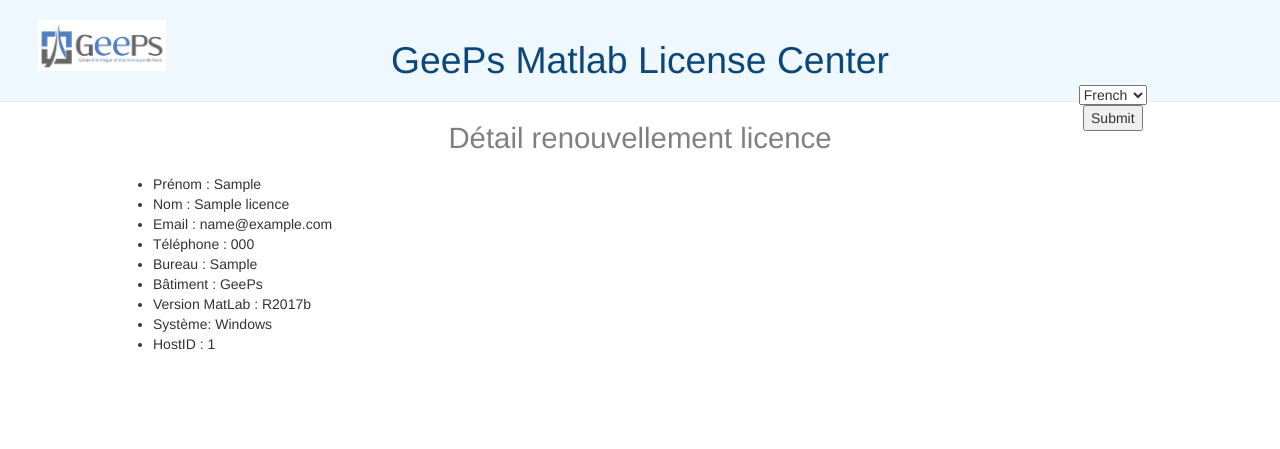
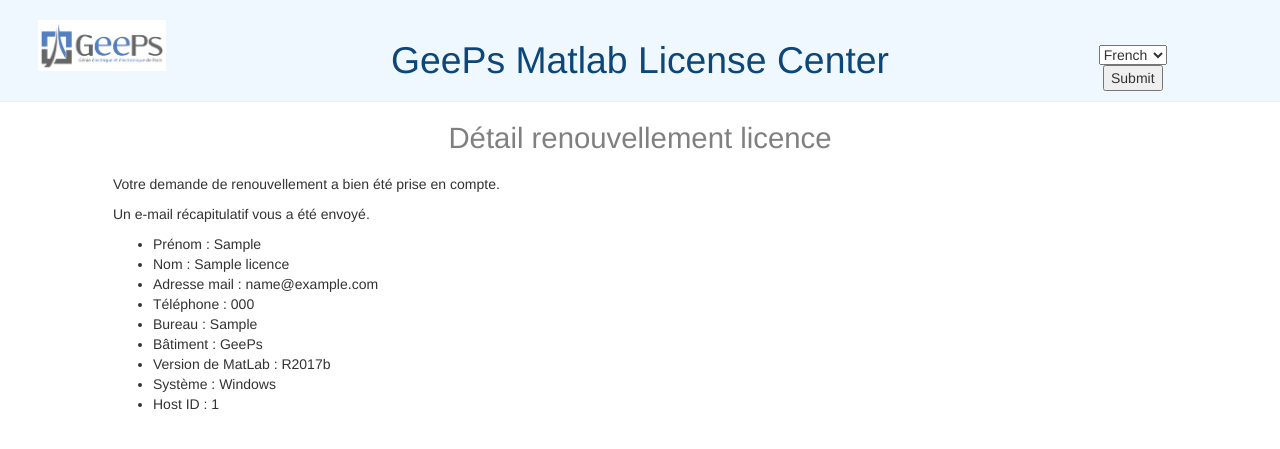
Before and after one commit to leonie-boullier/geeps, a Django app: page /licence/1/ in a window 1280 px wide. Shown: the top 449 px of the page. Run offline with Django 3.2, Linux system fonts and the light colour scheme; tables that the repository leaves empty hold one stand-in row (values such as "Sample post"); parts of the project's set-up code (start-up, migrations or seed data) failed here and were passed over; some libraries are stand-ins or nearby versions.

Commit message:
Design pdf

```diff
--- a/matLab/templates/matLab/licence_details.html
+++ b/matLab/templates/matLab/licence_details.html
@@ -2,66 +2,18 @@
 {% load i18n %}
 
 {% block content %}
-	<style>
-	.page-header {
-	margin: 0;
-	text-align : center;
-	background-color: aliceblue;
-	padding: 20px 0 10px 0;
-}
-
-.page-header .language {
-	top: 60px;
-	position: absolute;
-	right: 20px;
-}
-
-.page-header a {
-	color: #0c477a;
-	font-size: 28pt;
-}
-
-.page-header a:hover {
-	text-decoration: none;
-}
-
-.content-container {
-	margin: 0 auto;
-	width: 80%;
-}
-
-.content-container h1 {
-	text-align: center;
-	margin-bottom: 20px;
-	font-size: 22pt;
-	color: gray;
-}
-
-form {
-	margin: 0 auto;
-	width: 50%;
-}
-
-form p {
-	margin-left: 28%;
-}
-
-form p label {
-	width: 160px;
-}
-
-
-	</style>
 	<h1>{% trans "Détail renouvellement licence" %}</h1>
+	<p>{% trans "Votre demande de renouvellement a bien été prise en compte." %}</p>
+	<p>{% trans "Un e-mail récapitulatif vous a été envoyé." %}</p>
 	<ul>
-	    <li>Prénom : {{licence.firstname}} </li>
-	    <li>Nom : {{licence.name}}</li>
-	    <li>Email : {{licence.email}}</li>
-	    <li>Téléphone : {{licence.telephone}}</li>
-	    <li>Bureau : {{licence.bureau}}</li>
-	    <li>Bâtiment : {{licence.batiment}}</li>
-	    <li>Version MatLab : {{licence.matlabRelease}}</li>
-	    <li>Système: {{licence.operatingSystem}}</li>
-	    <li>HostID : {{licence.hostID}}</li>
+	    <li>{% trans "Prénom" %} : {{licence.firstname}} </li>
+	    <li>{% trans "Nom" %} : {{licence.name}}</li>
+	    <li>{% trans "Adresse mail" %} : {{licence.email}}</li>
+	    <li>{% trans "Téléphone" %} : {{licence.telephone}}</li>
+	    <li>{% trans "Bureau" %} : {{licence.bureau}}</li>
+	    <li>{% trans "Bâtiment" %} : {{licence.batiment}}</li>
+	    <li>{% trans "Version de MatLab" %} : {{licence.matlabRelease}}</li>
+	    <li>{% trans "Système" %} : {{licence.operatingSystem}}</li>
+	    <li>Host ID : {{licence.hostID}}</li>
   	</ul>
 {% endblock %}
--- a/matLab/views.py
+++ b/matLab/views.py
@@ -51,7 +51,7 @@
 
 			# PDF
                         pdfFile =  render_to_pdf(
-                                'matLab/licence_details.html',
+                                'matLab/pdf.html',
                                 {
                                     'pagesize' : 'A4',
                                     'licence' : licence,
```
Also changed, not shown: matLab/templates/matLab/pdf.html (added, +67 -0 lines), matLab/locale/en/LC_MESSAGES/django.po, 1 other file.
